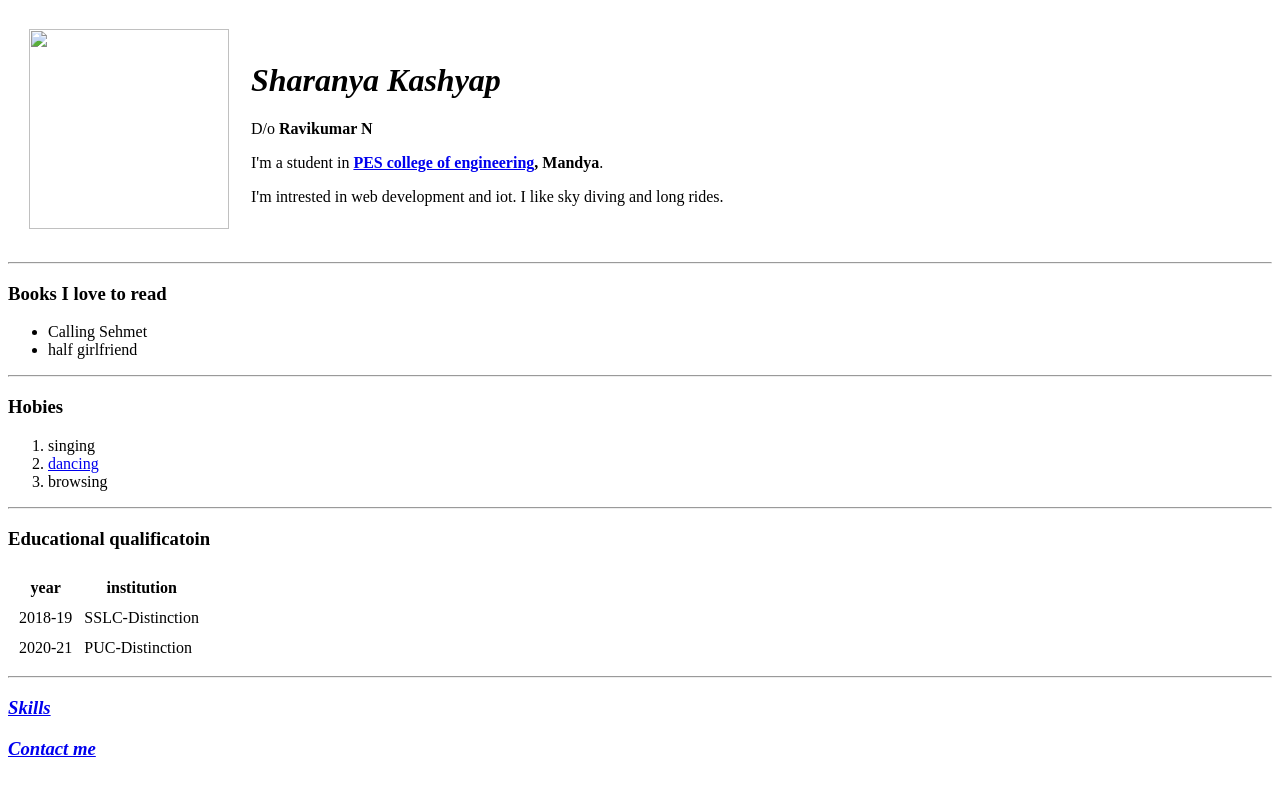
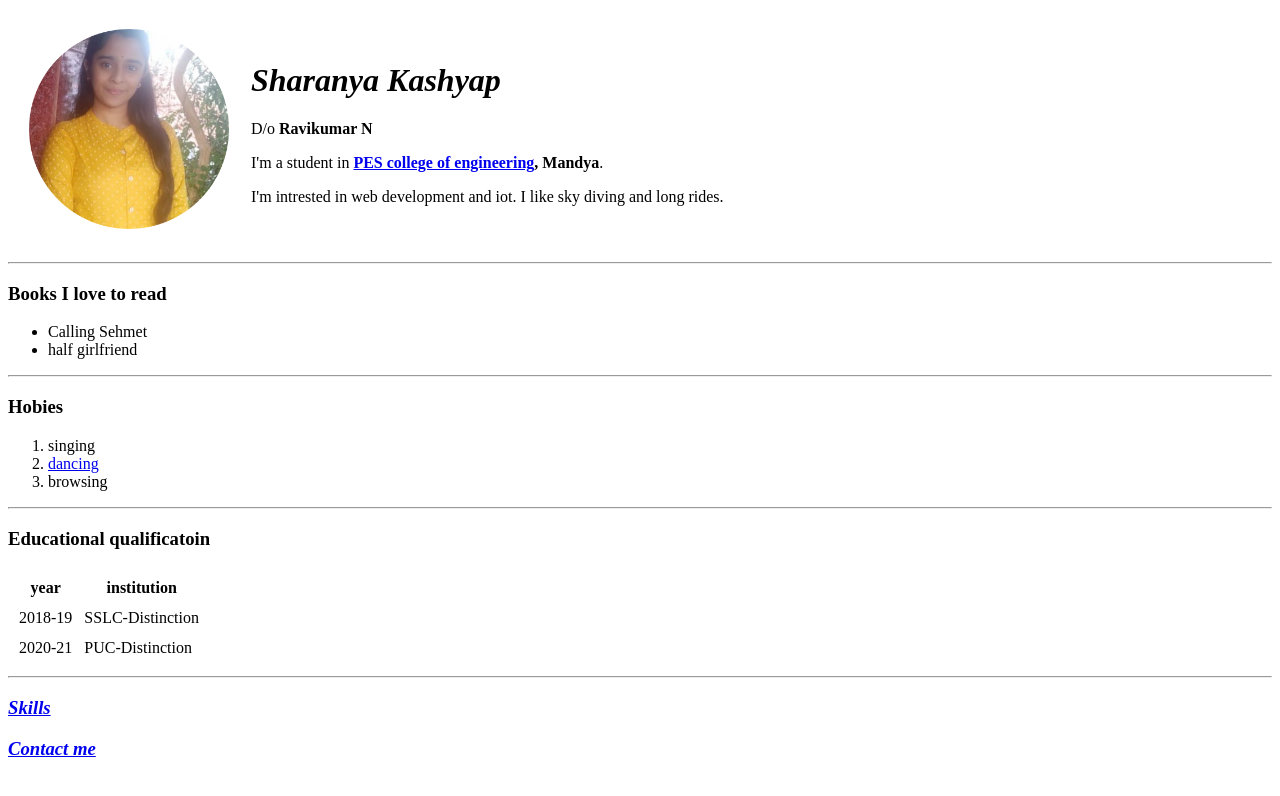
Before and after one commit to Sharanyakashyap/cv, a plain HTML site: page index.html in a window 1280 px wide. Drawn offline with Linux system fonts and the light colour scheme.

Commit message:
Update index.html

```diff
--- a/index.html
+++ b/index.html
@@ -13,7 +13,7 @@
              <table cellspacing="20">
                 <tr>
                 <td>
-                    <img src="images/sharanya.png" height="200" width="200">
+                    <img src="sharanya.png" height="200" width="200">
                 </td>
 
                 <td>
```
